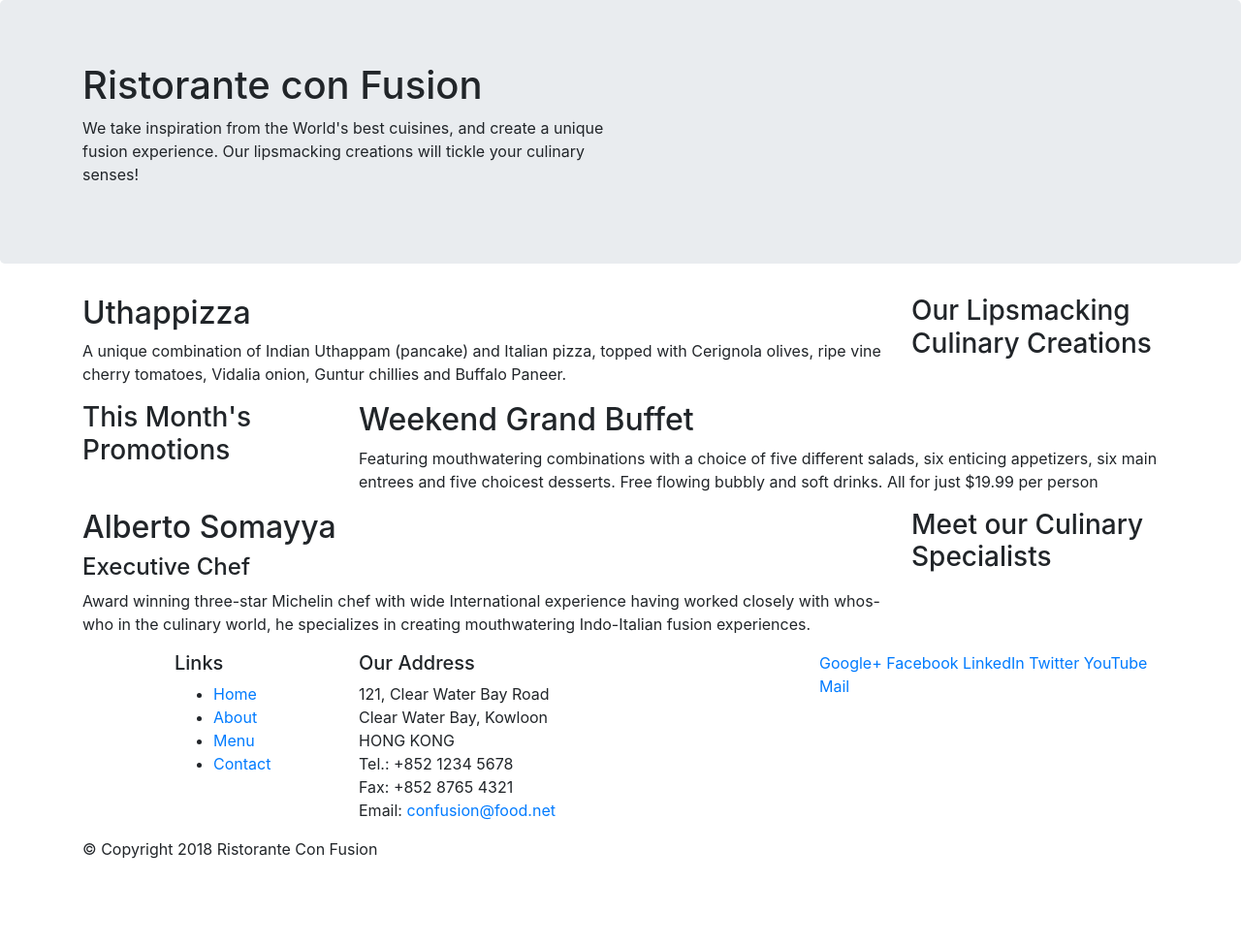
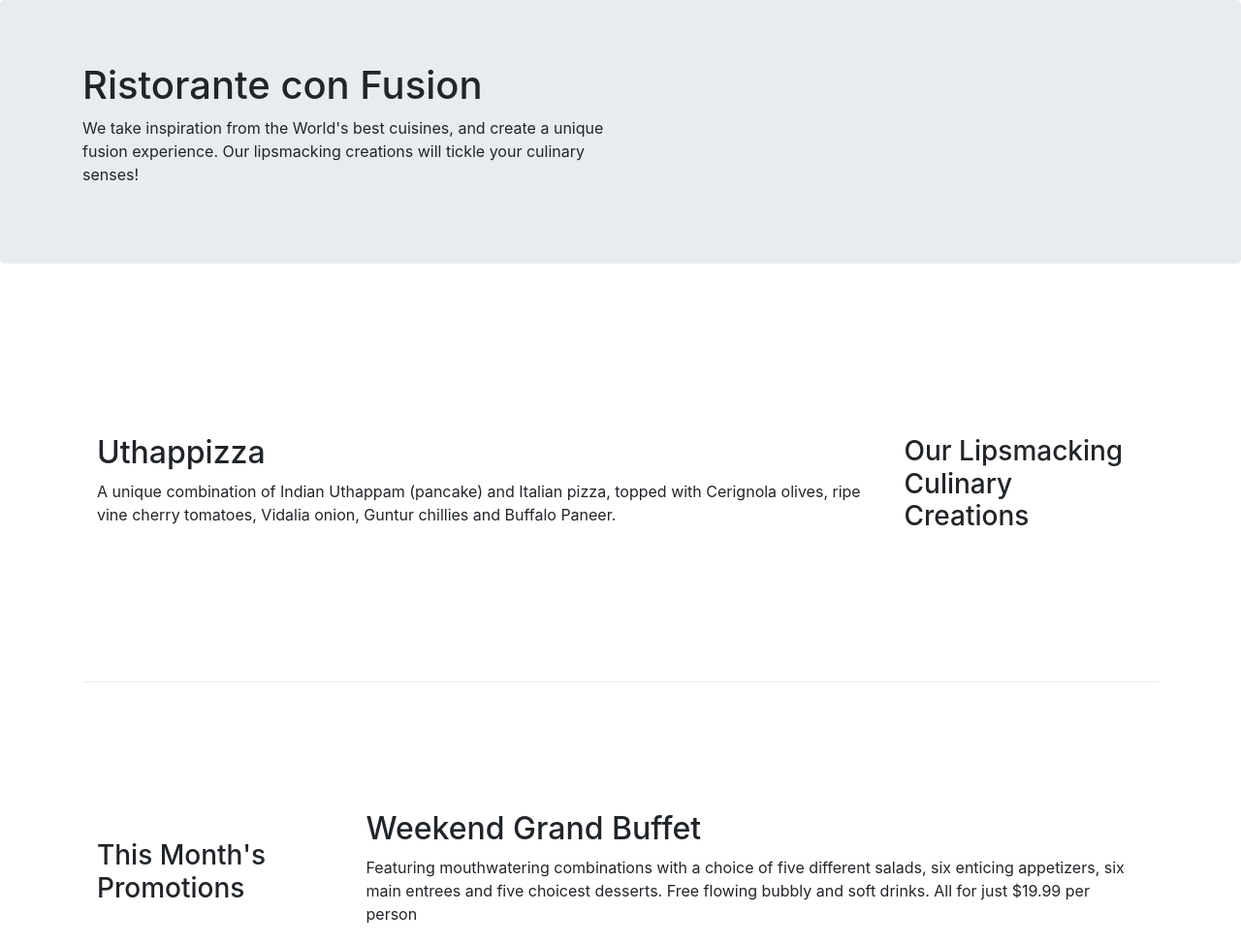
Before and after one commit to NightmareJump/Bootstrap, a website: page index.html in a window 1280 px wide. Shown: the top 974 px of the page at 97% size. Before the commit the page ends 904 px from the top, so only its background shows below. Drawn offline with nearby package versions, Linux system fonts and the light colour scheme.

Commit message:
bootstrap grid

```diff
--- /dev/null
+++ b/css/style.css
@@ -0,0 +1,32 @@
+.row-header{
+    margin: 0px autol;
+    padding: 0px auto;
+
+}
+
+.row-content{
+    margin: 0px auto;
+    padding: 50px 0px 50px 0px;
+    border-bottom: 1px ridge;
+    min-height: 400px;
+}
+
+.footer{
+    background-color: #d1c4e9;
+    margin: 0px auto;
+    padding: 20px 0px 20px 0px;
+}
+
+.junmbotron{
+    padding: 70px 30px 70px 30px;
+    margin: 0px auto;
+    background:#9575cd;
+    color: floralwhite;
+
+}
+
+.address{
+    font-size: 80%;
+    margin: 0px;
+    color: #0f0f0f;
+}
--- a/index.html
+++ b/index.html
@@ -8,6 +8,7 @@
 
     <!-- Bootstrap CSS -->
     <link rel="stylesheet" href="node_modules/bootstrap/dist/css/bootstrap.min.css">
+    <link rel="stylesheet" href="css/style.css">
     <title>Ristorante Con Fusion</title>
 </head>
 
@@ -15,7 +16,7 @@
 
     <header class="jumbotron">
         <div class="container">
-            <div class="row">
+            <div class="row row-header">
                 <div class="col-12 col-sm-6">
                     <h1>Ristorante con Fusion</h1>
                     <p>We take inspiration from the World's best cuisines, and create a unique fusion experience. Our lipsmacking creations will tickle your culinary senses!</p>
@@ -27,7 +28,7 @@
     </header>
 
     <div class="container">
-        <div class="row">
+        <div class="row row-content align-items-center">
             <div class="col-12 col-sm-4 order-sm-last col-md-3">
                 <h3>Our Lipsmacking Culinary Creations</h3>
             </div>
@@ -38,7 +39,7 @@
         </div>
 
 
-        <div class="row">
+        <div class="row row-content align-items-center">
             <div class="col-12 col-sm-4 order-sm-first col-md-3">
                 <h3>This Month's Promotions</h3>
             </div>
@@ -48,7 +49,7 @@
             </div>
         </div>
 
-        <div class="row">
+        <div class="row row-content align-items-center">
             <div class="col-12 col-sm-4 order-sm-last col-md-3">
                 <h3>Meet our Culinary Specialists</h3>
             </div>
@@ -60,12 +61,12 @@
         </div>
     </div>
 
-    <footer>
+    <footer class="footer">
         <div class="container">
             <div class="row">
                 <div class="col-4 offset-1 col-sm-2">
                     <h5>Links</h5>
-                    <ul>
+                    <ul class="list-unstyled">
                         <li><a href="#">Home</a></li>
                         <li><a href="#">About</a></li>
                         <li><a href="#">Menu</a></li>
@@ -83,8 +84,8 @@
 		              Email: <a href="mailto:confusion@food.net">confusion@food.net</a>
 		           </address>
                 </div>
-                <div class="col 12 col-sm-4">
-                    <div>
+                <div class="col 12 col-sm-4 align-self-center">
+                    <div class="text-center">
                         <a href="http://google.com/+">Google+</a>
                         <a href="http://www.facebook.com/profile.php?id=">Facebook</a>
                         <a href="http://www.linkedin.com/in/">LinkedIn</a>
@@ -94,7 +95,7 @@
                     </div>
                 </div>
            </div>
-           <div class="row">
+           <div class="row justify-content-center">
                 <div class="col-auto">
                     <p>© Copyright 2018 Ristorante Con Fusion</p>
                 </div>
```
